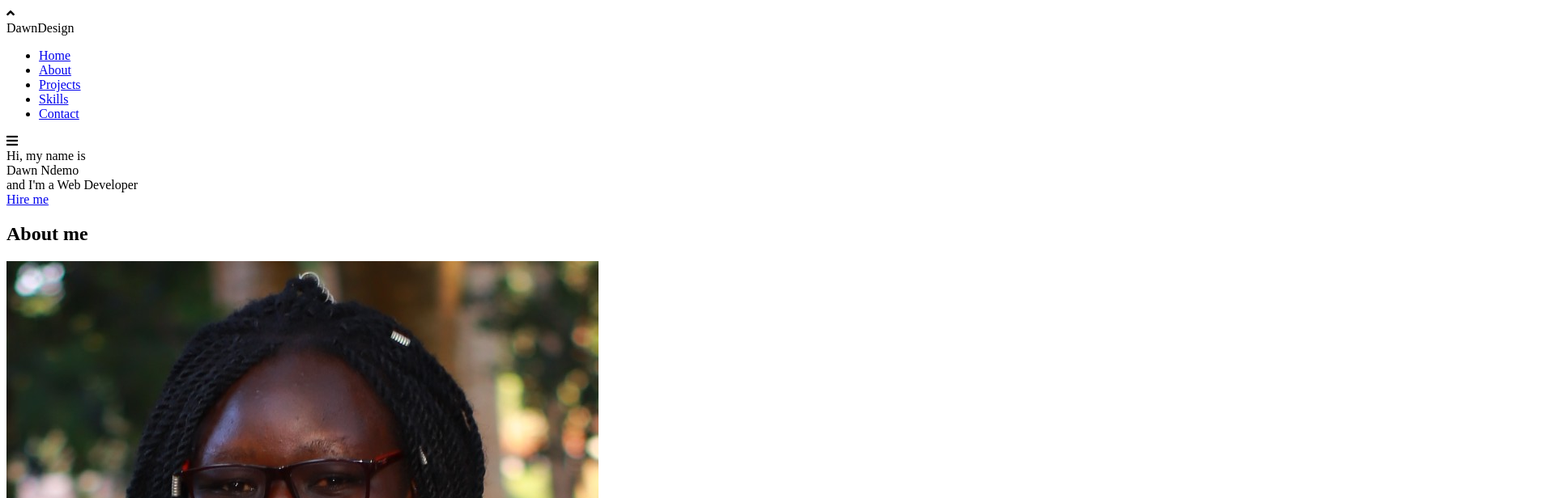
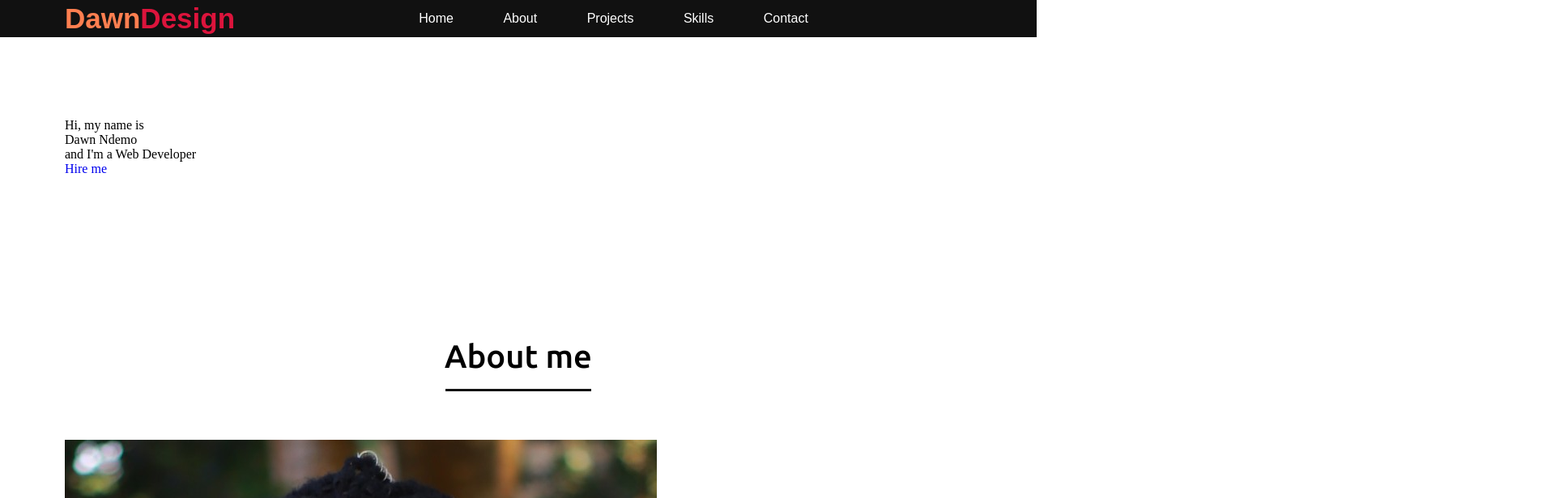
Before and after one commit to DawnDesign7/new-personal-website, a plain HTML site: page index.html in a window 1280 px wide. Shown: the top 616 px of the page at 81% size, 1920 px wide, since content can reach past the window. Drawn offline with Linux system fonts and the light colour scheme; a script that the page names is missing.

Commit message:
basic styling for navigation bar

```diff
--- a/index.html
+++ b/index.html
@@ -14,8 +14,8 @@
         <div class="fas fa-angle-up"></div>
     </div>
     <!-- Navigation Bar -->
-    <div class="nav-bar-width">
-        <nav class="nav-bar">
+    <div class="nav-bar">
+        <nav class="max-width">
             <div class="logo">Dawn<span>Design</span></div>
             <ul class="menu">
                 <li><a href="#home" class="menu-btn">Home</a></li>
@@ -24,9 +24,9 @@
                 <li><a href="#skills" class="menu-btn">Skills</a></li>
                 <li><a href="#contact" class="menu-btn">Contact</a></li>
             </ul>
-            <div class="menu-btn">
-                <span class="fas fa-bars" onclick="myFunction()"></span>
-            </div>
+            <a href="javascript:void(0);" class="icon" onclick="myFunction()">
+                <i class="fa fa-bars"></i>
+            </a>
         </nav>
     </div>
 
--- a/style.css
+++ b/style.css
@@ -0,0 +1,150 @@
+@import url("https://fonts.googleapis.com/css2?family=Poppins:wght@400;500;600;700&family=Ubuntu:wght@400;500;700&display=swap");
+
+* {
+  margin: 0;
+  padding: 0;
+  box-sizing: border-box;
+  text-decoration: none;
+}
+::-webkit-scrollbar {
+  width: 10px;
+}
+::-webkit-scrollbar-track {
+  background: #f1f1f1;
+}
+::-webkit-scrollbar-thumb {
+  background: #888;
+}
+::-webkit-scrollbar-thumb:hover {
+  background: #555;
+}
+.max-width {
+  max-width: 1300px;
+  padding: 0 80px;
+  margin: auto;
+}
+section {
+  padding: 100px 0;
+}
+.about,
+.projects,
+.skills,
+.contact,
+footer {
+  font-family: poppins, sans-serif;
+}
+.about .about-content,
+.projects .serv-content,
+.skills .skills-content,
+.contact .contact-content {
+  display: flex;
+  flex-wrap: wrap;
+  align-items: center;
+  justify-content: space-between;
+}
+section .title {
+  position: relative;
+  text-align: center;
+  font-size: 40px;
+  font-weight: 500;
+  margin-bottom: 60px;
+  padding-bottom: 20px;
+  font-family: "Ubuntu", sans-serif;
+}
+section .title::before {
+  content: "";
+  position: absolute;
+  bottom: 0;
+  left: 50%;
+  width: 180px;
+  height: 3px;
+  background: #111;
+  transform: translateX(-50%);
+}
+section .title::after {
+  position: absolute;
+  bottom: -8px;
+  left: 50%;
+  font-size: 20px;
+  color: #fff;
+  padding: 0 5px;
+  background: crimson;
+  transform: translateX(-50%);
+}
+/* Navigation menu bar styling  */
+.nav-bar {
+  position: static;
+  width: 100%;
+  background-color: #111;
+  padding: 30px, 0;
+  font-family: Arial, Helvetica, sans-serif;
+  overflow: hidden;
+}
+.nav-bar .max-width {
+  display: flex;
+  align-items: center;
+  justify-content: space-between;
+}
+
+.nav-bar .logo {
+  color: coral;
+  font-size: 35px;
+  font-weight: 600;
+}
+.nav-bar .logo span {
+  color: crimson;
+}
+.nav-bar .menu li {
+  list-style: none;
+  display: inline-block;
+}
+.nav-bar .menu li a {
+  display: block;
+  color: #fff;
+  font-size: 16px;
+  font-weight: 500;
+  margin-left: 25px;
+  padding: 14px 16px;
+}
+.nav-bar .menu li a:hover {
+    color: coral;
+}
+.nav-bar i{
+    color: coral;
+    display: none;
+}
+
+/* The Scroll-up button */
+.menu-btn {
+    color: coral;
+    font-size: 23px;
+    cursor: pointer;
+    display: inline-block;
+  }
+  .scroll-up-btn{
+    position: fixed;
+    height: 45px;
+    width: 42px;
+    background: crimson;
+    right: 30px;
+    bottom: 10px;
+    text-align: center;
+    line-height: 45px;
+    color: #fff;
+    z-index: 9999;
+    font-size: 30px;
+    border-radius: 6px;
+    border-bottom-width: 2px;
+    cursor: pointer;
+    opacity: 0;
+    pointer-events: none;
+    transition: all 0.3s ease;
+  }
+  .scroll-up-btn.show {
+    bottom: 30px;
+    opacity: 1;
+    pointer-events: auto;
+  }
+  .scroll-up-btn:hover {
+    filter: brightness(90%);
+  }
```
